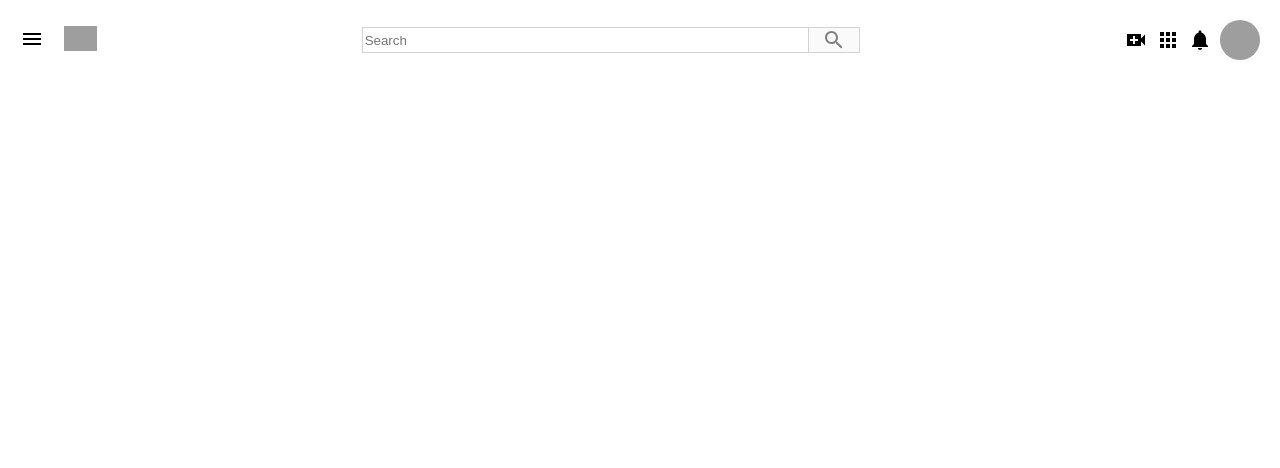
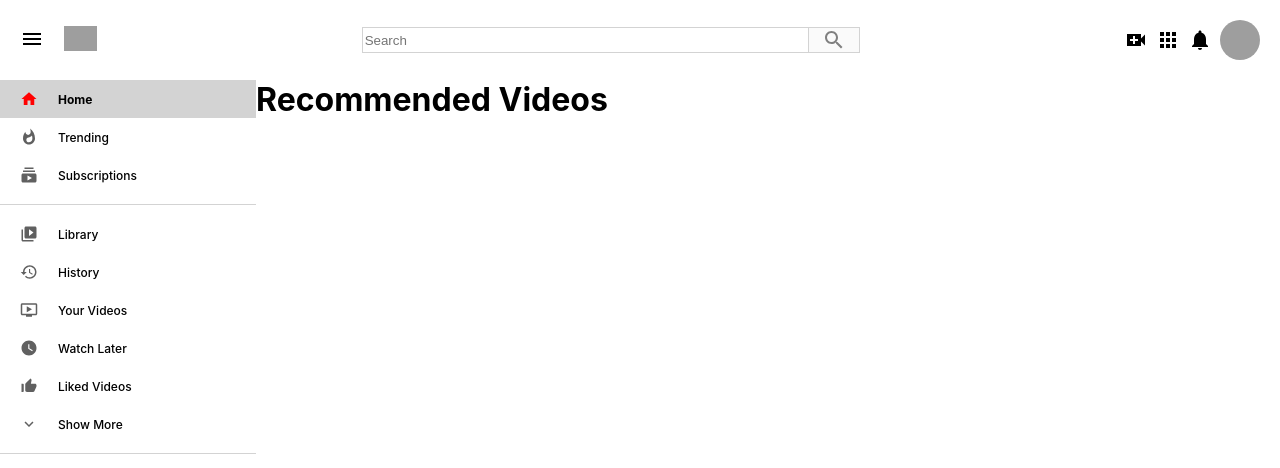
Before and after one commit to Arrotech/YouTube-Clone, a React (Create React App) app: page / in a window 1280 px wide. Shown: the top 468 px of the page. Built offline with nearby package versions, Linux system fonts and the light colour scheme; grey boxes are pictures that could not be loaded.

Commit message:
Build Sidebar

```diff
--- a/src/App.css
+++ b/src/App.css
@@ -0,0 +1,3 @@
+.app__content {
+    display: flex;
+}
--- a/src/App.js
+++ b/src/App.js
@@ -1,11 +1,17 @@
 import React from 'react';
 import './App.css';
 import Header from './components/Header';
+import Sidebar from './components/Sidebar';
+import RecommendedVideos from './components/RecommendedVideos';
 
 function App() {
 	return (
 		<div className="app">
-      <Header/>
+			<Header />
+			<div className="app__content">
+        <Sidebar />
+        <RecommendedVideos/>
+			</div>
 		</div>
 	);
 }
--- /dev/null
+++ b/src/components/RecommendedVideos.js
@@ -0,0 +1,12 @@
+import React from 'react';
+import './assets/css/RecommendedVideos.css';
+
+function RecommendedVideos() {
+  return (
+    <div className="recommendedVideos">
+      <h1>Recommended Videos</h1>
+    </div>
+  );
+}
+
+export default RecommendedVideos;
--- /dev/null
+++ b/src/components/Sidebar.js
@@ -0,0 +1,32 @@
+import React from 'react';
+import './assets/css/Sidebar.css';
+import SidebarRow from './SidebarRow';
+import HomeIcon from '@material-ui/icons/Home';
+import WhatshotIcon from '@material-ui/icons/Whatshot';
+import SubscriptionsIcon from '@material-ui/icons/Subscriptions';
+import VideoLibraryIcon from '@material-ui/icons/VideoLibrary';
+import HistoryIcon from '@material-ui/icons/History';
+import OndemandVideoIcon from '@material-ui/icons/OndemandVideo';
+import WatchLaterIcon from '@material-ui/icons/WatchLater';
+import ThumbUpAltIcon from '@material-ui/icons/ThumbUpAlt';
+import ExpandMoreIcon from '@material-ui/icons/ExpandMore';
+
+function Sidebar() {
+	return (
+		<div className="sidebar">
+            <SidebarRow active Icon={HomeIcon} title="Home"/>
+            <SidebarRow Icon={WhatshotIcon} title="Trending"/>
+            <SidebarRow Icon={SubscriptionsIcon} title="Subscriptions"/>
+            <hr/>
+            <SidebarRow Icon={VideoLibraryIcon} title="Library"/>
+            <SidebarRow Icon={HistoryIcon} title="History"/>
+            <SidebarRow Icon={OndemandVideoIcon} title="Your Videos"/>
+            <SidebarRow Icon={WatchLaterIcon} title="Watch Later"/>
+            <SidebarRow Icon={ThumbUpAltIcon} title="Liked Videos"/>
+            <SidebarRow Icon={ExpandMoreIcon} title="Show More"/>
+            <hr/>
+		</div>
+	);
+}
+
+export default Sidebar;
--- /dev/null
+++ b/src/components/SidebarRow.js
@@ -0,0 +1,13 @@
+import React from 'react';
+import './assets/css/SidebarRow.css';
+
+function SidebarRow({ active, Icon, title }) {
+	return (
+		<div className={`sidebarRow ${active && 'sidebarRow--active'}`}>
+			<Icon className="sidebarRow__icon"/>
+			<h2 className="sidebarRow__title">{title}</h2>
+		</div>
+	);
+}
+
+export default SidebarRow;
--- /dev/null
+++ b/src/components/assets/css/RecommendedVideos.css
@@ -0,0 +1,3 @@
+.recommendedVideos {
+    flex: 0.8;
+}
--- /dev/null
+++ b/src/components/assets/css/Sidebar.css
@@ -0,0 +1,11 @@
+.sidebar {
+    flex: 0.2;
+}
+
+.sidebar>hr {
+    height: 1px;
+    border: 0;
+    background-color: lightgray;
+    margin-top: 10px;
+    margin-bottom: 10px;
+}
--- /dev/null
+++ b/src/components/assets/css/SidebarRow.css
@@ -0,0 +1,42 @@
+.sidebarRow {
+    display: flex;
+    align-items: center;
+    padding: 10px 20px;
+}
+
+.sidebarRow__icon {
+    color: #606060;
+    font-size: large !important;
+}
+
+.sidebarRow__title {
+    flex: 1;
+    margin-left: 20px;
+    font-size: 12px;
+    font-weight: 500;
+}
+
+.sidebarRow:hover {
+    background-color: rgb(233, 233, 233);
+    cursor: pointer;
+}
+
+.sidebarRow:hover>.sidebarRow__icon {
+    color: red;
+}
+
+.sidebarRow:hover>.sidebarRow__title {
+    font-weight: bold;
+}
+
+.sidebarRow--active {
+    background-color: lightgray;
+}
+
+.sidebarRow--active>.sidebarRow__icon {
+    color: red;
+}
+
+.sidebarRow--active>.sidebarRow__title {
+    font-weight: bold;
+}
```
